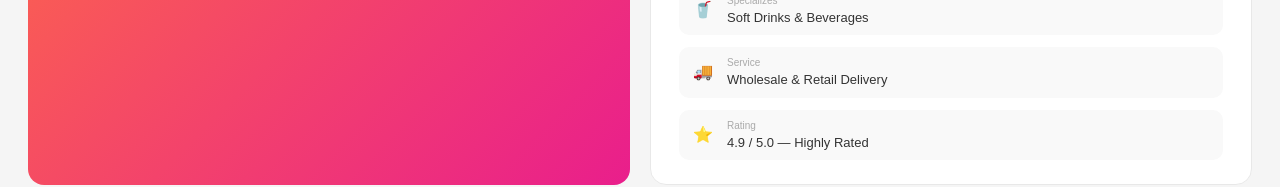
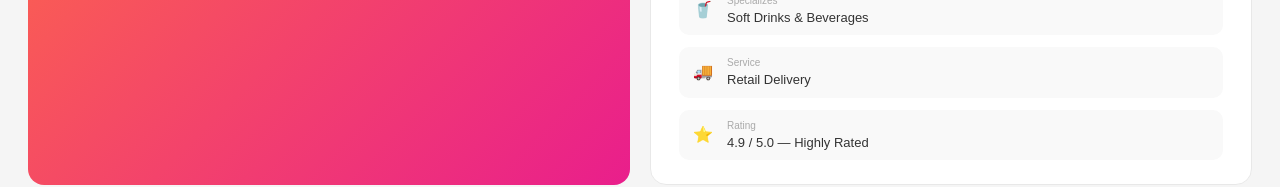
Before and after one commit to ken-masi/C-C, a Next.js app: page /contact in a window 1280 px wide. Shown: the part 366-553 px from the top of the page. Built offline with nearby package versions, Linux system fonts and the light colour scheme; no server answers.

Commit message:
Contact Page

```diff
--- a/app/(customer)/contact/ContactPage.tsx
+++ b/app/(customer)/contact/ContactPage.tsx
@@ -143,7 +143,7 @@ export default function ContactPage() {
               {
                 icon: "🚚",
                 label: "Service",
-                value: "Wholesale & Retail Delivery",
+                value: "Retail Delivery",
               },
               {
                 icon: "⭐",
```
